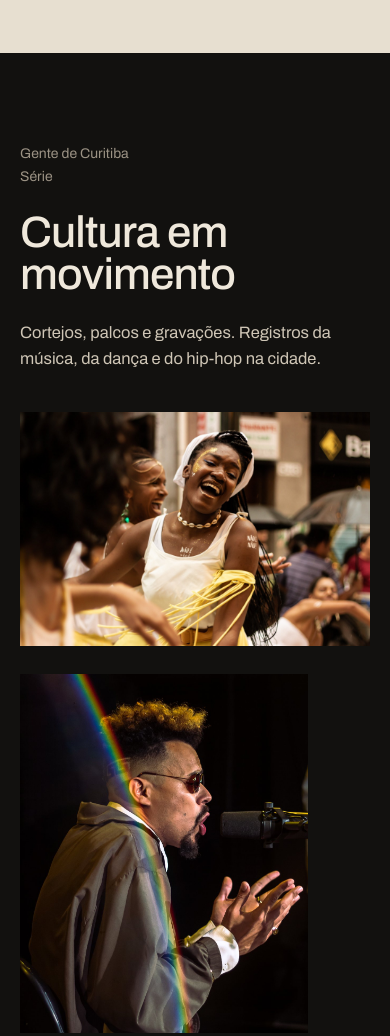
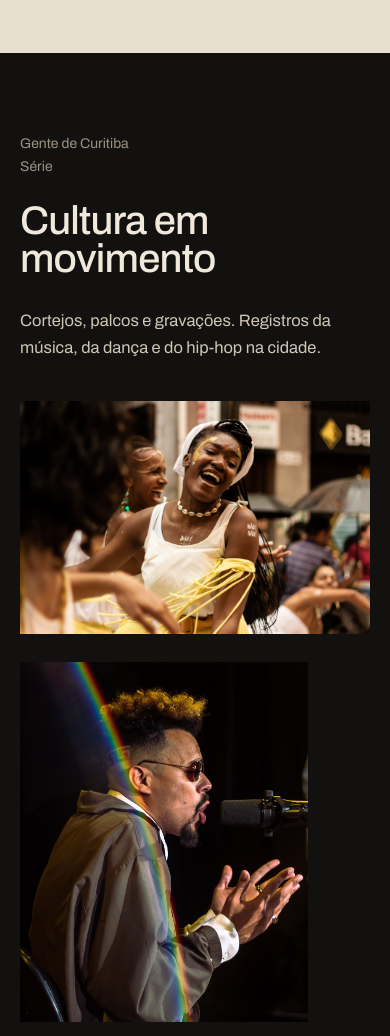
Before and after one commit to gabrielfaiya/gabrielfaiya.github.io, a plain HTML site: page index.html in a window 390 px wide. Shown: the part 1525-2561 px from the top of the page. Drawn offline with Linux system fonts and the light colour scheme.

Commit message:
Add files via upload

```diff
--- a/index.html
+++ b/index.html
@@ -64,9 +64,9 @@ a{color:inherit}
 /* séries */
 .serie{padding:clamp(80px,11vw,160px) 0 clamp(40px,6vw,90px)}
 .serie header{margin-bottom:clamp(40px,6vw,90px);align-items:end}
-.serie .rotulo{grid-column:1/4}
-.serie h2{grid-column:4/9;margin:0;font-weight:500;font-variation-settings:"wdth" 120;font-size:clamp(44px,6.5vw,96px);line-height:.95;letter-spacing:-.02em;text-wrap:balance}
-.serie .intro{grid-column:9/13;margin:0;color:#cfc6b6;font-size:16.5px;max-width:36ch}
+.serie .rotulo{grid-column:1/13;padding-top:0}
+.serie h2{grid-column:1/8;margin:0;font-weight:500;font-variation-settings:"wdth" 112;font-size:clamp(40px,5.2vw,84px);line-height:.95;letter-spacing:-.02em;text-wrap:balance}
+.serie .intro{grid-column:9/13;align-self:end;margin:0;color:#cfc6b6;font-size:16.5px;max-width:36ch}
 .folhas{row-gap:clamp(40px,7vw,110px)}
 .folhas figure{margin:0;grid-column:var(--c);align-self:var(--a,start);cursor:zoom-in}
 .folhas figure.desce{margin-top:clamp(0px,9vw,140px)}
@@ -113,6 +113,10 @@ a{color:inherit}
 #prox{right:8px;top:50%;transform:translateY(-50%)}
 .visor button:focus-visible,a:focus-visible,figure:focus-visible{outline:2px solid var(--terracota);outline-offset:4px}
 
+@media (max-width:1240px){
+  .serie h2{grid-column:1/13}
+  .serie .intro{grid-column:1/13;margin-top:6px}
+}
 @media (max-width:900px){
   .capa h1{grid-column:1/13}
   .capa .sub{grid-column:1/13;margin-top:18px}
```
